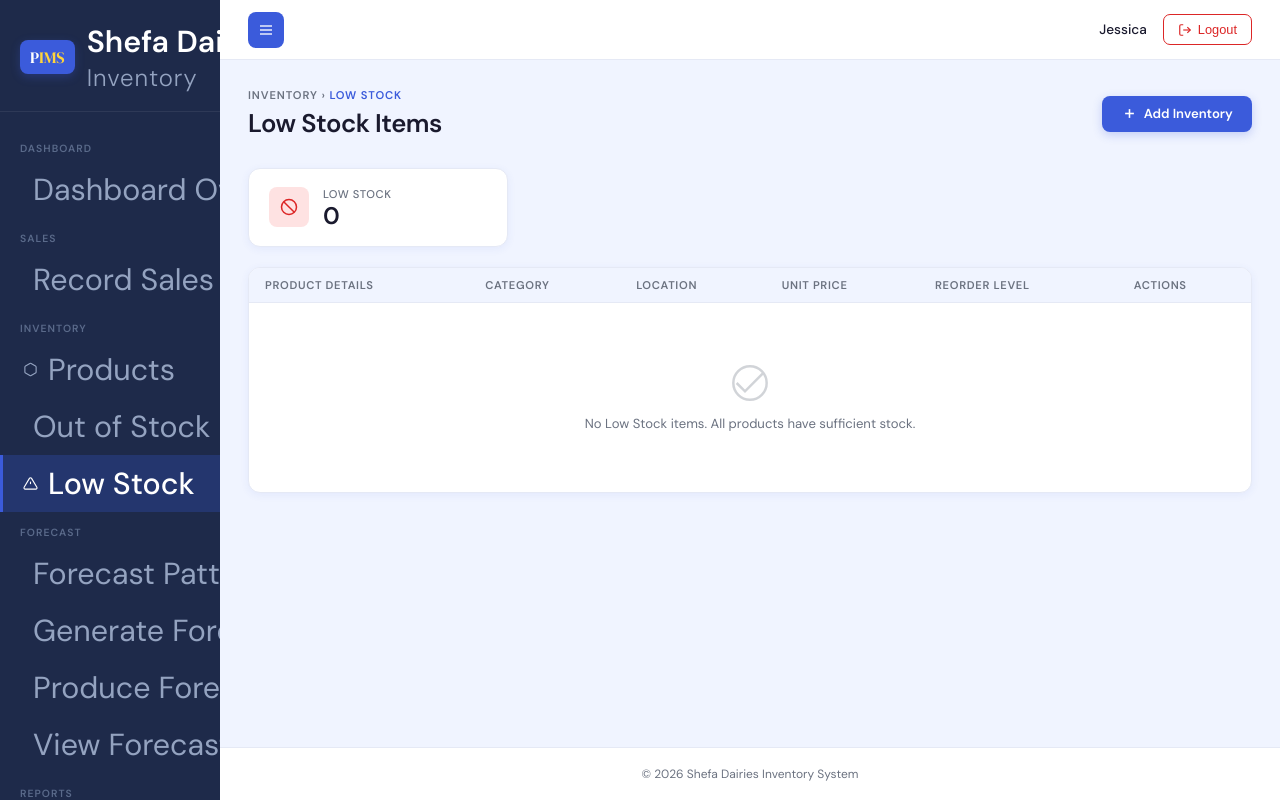
After one commit to JesShiru/predictive-inventory-management-system, a Django app: page /low-stock/ in a window 1280 px wide. The commit adds this page. Run offline with Django 5.2, Linux system fonts and the light colour scheme; a user stored in the database is signed in; tables that the repository leaves empty hold one stand-in row (values such as "Sample post").

Commit message:
feat: implement low stock and out of stock pages

```diff
--- a/inventory/static/css/product_list.css
+++ b/inventory/static/css/product_list.css
@@ -218,19 +218,6 @@ tbody td {
     gap: 10px;
 }
 
-.prod-avatar {
-    width: 36px;
-    height: 36px;
-    border-radius: 7px;
-    background: var(--body-bg);
-    border: 1px solid var(--border);
-    display: flex;
-    align-items: center;
-    justify-content: center;
-    flex-shrink: 0;
-    font-size: 1rem;
-}
-
 .prod-name {
     font-size: .85rem;
     font-weight: 600;
--- a/inventory/static/css/style.css
+++ b/inventory/static/css/style.css
@@ -118,7 +118,7 @@ body {
   padding: 9px 20px;
   color: var(--sidebar-text);
   text-decoration: none;
-  font-size: 0.83rem;
+  font-size: 1.9rem;
   font-weight: 400;
   border-left: 3px solid transparent;
   transition: all 0.15s ease;
--- a/inventory/templates/core/base.html
+++ b/inventory/templates/core/base.html
@@ -58,13 +58,13 @@
         </svg>
         Products
       </a>
-      <a href="#" class="nav-item {% block nav_outofstock %}{% endblock %}">
+      <a href="{% url 'core:out_of_stock' %}" class="nav-item {% block nav_outofstock %}{% endblock %}">
         <svg width="15" height="15" fill="none" stroke="currentColor" stroke-width="1.8" viewBox="0 0 24 24">
           <polyline points="22 12 18 12 15 21 9 3 6 12 2 12" />
         </svg>
         Out of Stock
       </a>
-      <a href="#" class="nav-item {% block nav_lowstock %}{% endblock %}">
+      <a href="{% url 'core:low_stock' %}" class="nav-item {% block nav_lowstock %}{% endblock %}">
         <svg width="15" height="15" fill="none" stroke="currentColor" stroke-width="1.8" viewBox="0 0 24 24">
           <path d="M10.29 3.86L1.82 18a2 2 0 0 0 1.71 3h16.94a2 2 0 0 0 1.71-3L13.71 3.86a2 2 0 0 0-3.42 0z" />
           <line x1="12" y1="9" x2="12" y2="13" />
--- /dev/null
+++ b/inventory/templates/core/low_stock.html
@@ -0,0 +1,127 @@
+{% extends 'core/base.html' %}
+{% load static %}
+
+{% block title %}Low Stock{% endblock %}
+
+{% block extra_head %}
+<link rel="stylesheet" href="{% static 'css/product_list.css' %}">
+{% endblock %}
+
+{% block nav_lowstock %}active{% endblock %}
+
+{% block content %}
+
+<div class="pv-header">
+    <div>
+        <div class="pv-breadcrumb">
+            <a href="{% url 'core:product_list' %}">Inventory</a> &rsaquo;
+            <span>Low Stock</span>
+        </div>
+        <h1 class="pv-title">Low Stock Items</h1>
+    </div>
+    <a href="{% url 'core:product_create' %}" class="btn-add">
+        <svg width="15" height="15" xmlns="http://www.w3.org/2000/svg" fill="none" viewBox="0 0 24 24"
+            stroke="currentColor" stroke-width="2.5">
+            <line x1="12" y1="5" x2="12" y2="19" />
+            <line x1="5" y1="12" x2="19" y2="12" />
+        </svg>
+        Add Inventory
+    </a>
+</div>
+
+<!-- Count card -->
+<div class="pv-summary" style="grid-template-columns: 1fr; max-width: 260px; margin-bottom: 20px;">
+    <div class="summary-card">
+        <div class="summary-icon out">
+            <svg width="18" height="18" xmlns="http://www.w3.org/2000/svg" fill="none" viewBox="0 0 24 24"
+                stroke="currentColor" stroke-width="2">
+                <circle cx="12" cy="12" r="10" />
+                <line x1="4.93" y1="4.93" x2="19.07" y2="19.07" />
+            </svg>
+        </div>
+        <div>
+            <div class="summary-label">Low Stock</div>
+            <div class="summary-value">{{ count }}</div>
+        </div>
+    </div>
+</div>
+
+<!-- Table -->
+<div class="table-card">
+    <div class="table-wrap">
+        <table>
+            <thead>
+                <tr>
+                    <th>Product Details</th>
+                    <th>Category</th>
+                    <th>Location</th>
+                    <th>Unit Price</th>
+                    <th>Reorder Level</th>
+                    <th>Actions</th>
+                </tr>
+            </thead>
+            <tbody>
+                {% for product in products %}
+                <tr>
+                    <td>
+                        <div class="prod-cell">
+                            <div>
+                                <div class="prod-name">{{ product.name }}</div>
+                                <div class="prod-sku">SKU: {{ product.item_no|default:"—" }}</div>
+                            </div>
+                        </div>
+                    </td>
+                    <td><span class="pill">{{ product.category }}</span></td>
+                    <td>
+                        <div class="location-cell">
+                            <svg width="12" height="12" xmlns="http://www.w3.org/2000/svg" fill="none"
+                                viewBox="0 0 24 24" stroke="currentColor" stroke-width="2">
+                                <path stroke-linecap="round" stroke-linejoin="round"
+                                    d="M17.657 16.657L13.414 20.9a1.998 1.998 0 01-2.827 0l-4.244-4.243a8 8 0 1111.314 0z" />
+                                <path stroke-linecap="round" stroke-linejoin="round"
+                                    d="M15 11a3 3 0 11-6 0 3 3 0 016 0z" />
+                            </svg>
+                            {{ product.get_stock_location_display }}
+                        </div>
+                    </td>
+                    <td style="font-size:.875rem; font-weight:600; color:var(--text);">
+                        KES {{ product.unit_price|floatformat:2 }}
+                    </td>
+                    <td>
+                        <span style="font-size:.85rem; color:var(--text-muted);">
+                            {{ product.reorder_level }} units
+                        </span>
+                    </td>
+                    <td class="actions-cell">
+                        <a href="{% url 'core:product_update' product.pk %}" style="display:inline-flex; align-items:center; gap:.4rem;
+                        font-size:.8rem; font-weight:600; color:var(--blue);
+                        text-decoration:none;">
+                            <svg width="13" height="13" xmlns="http://www.w3.org/2000/svg" fill="none"
+                                viewBox="0 0 24 24" stroke="currentColor" stroke-width="2">
+                                <path d="M11 4H4a2 2 0 00-2 2v14a2 2 0 002 2h14a2 2 0 002-2v-7" />
+                                <path d="M18.5 2.5a2.121 2.121 0 013 3L12 15l-4 1 1-4 9.5-9.5z" />
+                            </svg>
+                            Restock
+                        </a>
+                    </td>
+                </tr>
+                {% empty %}
+                <tr>
+                    <td colspan="6">
+                        <div class="empty-state">
+                            <svg width="40" height="40" xmlns="http://www.w3.org/2000/svg" fill="none"
+                                viewBox="0 0 24 24" stroke="currentColor" stroke-width="1.5">
+                                <circle cx="12" cy="12" r="10" />
+                                <polyline points="20 6 9 17 4 12" />
+                            </svg>
+                            <p>No Low Stock items. All products have sufficient stock.</p>
+                        </div>
+                    </td>
+                </tr>
+                {% endfor %}
+            </tbody>
+        </table>
+    </div>
+</div>
+
+{% endblock %}
--- a/inventory/templates/core/product_list.html
+++ b/inventory/templates/core/product_list.html
@@ -137,7 +137,6 @@
         <tr>
           <td>
             <div class="prod-cell">
-              <div class="prod-avatar">📦</div>
               <div>
                 <div class="prod-name">{{ product.name }}</div>
                 <div class="prod-sku">SKU: {{ product.item_no|default:"—" }}</div>
--- a/inventory/urls.py
+++ b/inventory/urls.py
@@ -15,4 +15,10 @@ urlpatterns = [
     # sales API endpoint
     path('sales/new/', views.sale_form_view, name='sales_form'),
     path('sales/create/', views.sale_create, name='sale_create'),
+
+    # out of stock
+    path('out-of-stock/', views.out_of_stock_view, name='out_of_stock'),
+
+    # low stock
+    path('low-stock/', views.low_stock_view, name='low_stock'),
 ]
--- a/inventory/views.py
+++ b/inventory/views.py
@@ -249,3 +249,15 @@ def sale_form_view(request):
     return render(request, 'core/sales_form.html', {
         'product_options': product_options,
     })
+
+# out of stock view
+@login_required
+def out_of_stock_view(request):
+    out_of_stock = Product.objects.select_related('category', 'supplier').filter(stock_quantity=0)
+    return render(request, 'core/out_of_stock.html', {'products': out_of_stock, 'count': out_of_stock.count()})
+
+# low stock view
+@login_required
+def low_stock_view(request):
+    low_stock = Product.objects.select_related('category', 'supplier').filter(stock_quantity__gt=0, stock_quantity__lte=F('reorder_level'))
+    return render(request, 'core/low_stock.html', {'products': low_stock, 'count': low_stock.count()})
```
Also changed, not shown: inventory/templates/core/out_of_stock.html (added, +127 -0 lines).
